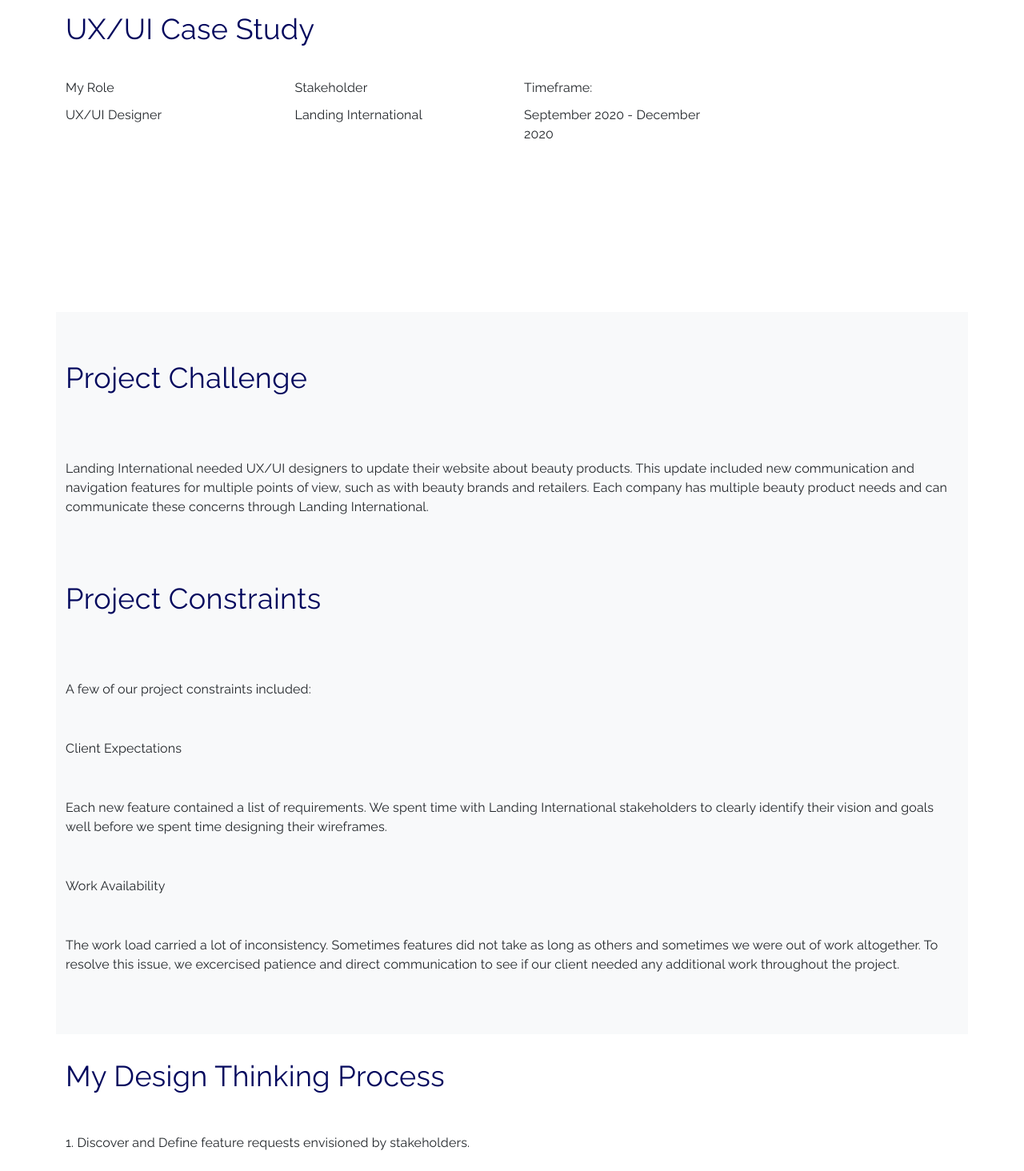
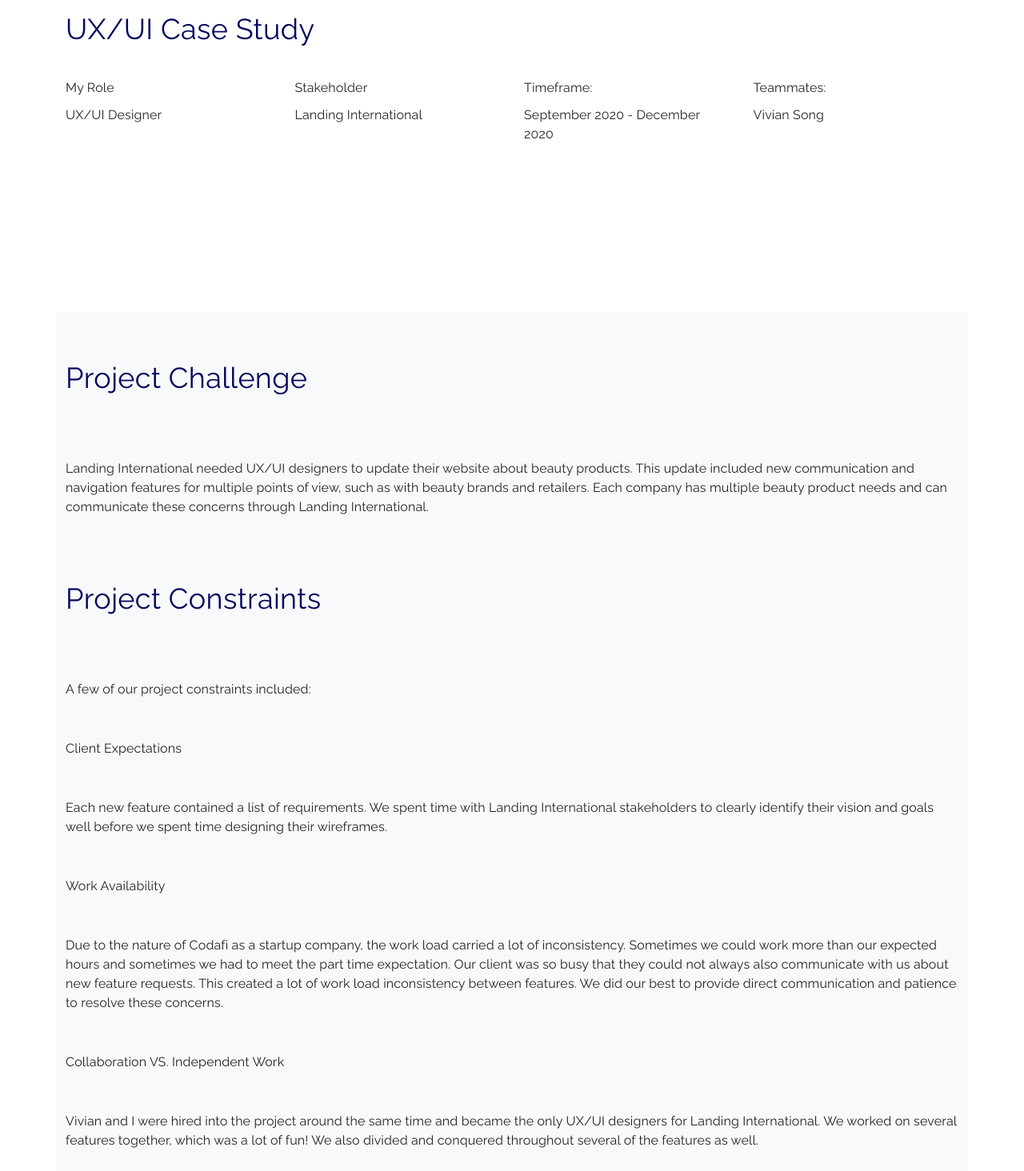
Before and after one commit to aubreyjonescreatives/ux-ui-portfolio, a React (Create React App) app: page /codafitechnology in a window 1280 px wide. Shown: the part 220-1684 px from the top of the page at 80% size. Built offline with nearby package versions, Linux system fonts and the light colour scheme.

Commit message:
updated CT case study

```diff
--- a/src/Pages/CT.js
+++ b/src/Pages/CT.js
@@ -211,6 +211,17 @@ const CT = () => {
 
 </Col>
 
+<Col sx={12} sm={6} md={4} xl={3}>
+<Typography sx={flcInfo}>
+  Teammates:
+</Typography>
+<Typography sx={flcInfo}>
+  Vivian Song
+</Typography>
+
+
+</Col>
+
 </Row>
 
 
@@ -239,10 +250,15 @@ their vision and goals well before we spent time designing their wireframes.</Ty
 <Typography sx={paragraphA}>
   Work Availability
 </Typography>
-<Typography sx={paragraphA}>The work load carried a lot of inconsistency. Sometimes features did not take as long as others and sometimes
-we were out of work altogether. To resolve this issue, we excercised patience and direct communication to see if our client needed any additional
-work throughout the project.</Typography>
-
+<Typography sx={paragraphA}>Due to the nature of Codafi as a startup company, the work load carried a lot of inconsistency. Sometimes we could work more than
+our expected hours and sometimes we had to meet the part time expectation. Our client was so busy that they could not always also communicate with us about new
+feature requests. This created a lot of work load inconsistency between features. We did our best to provide direct communication and patience to resolve these
+concerns.</Typography>
+<Typography sx={paragraphA}>
+  Collaboration VS. Independent Work
+</Typography>
+<Typography sx={paragraphA}>Vivian and I were hired into the project around the same time and became the only UX/UI designers for Landing International. We
+worked on several features together, which was a lot of fun! We also divided and conquered throughout several of the features as well.  </Typography>
 
 
 </Container>
@@ -296,7 +312,7 @@ work throughout the project.</Typography>
 
 </Col>
 <Col>
-<Typography sx={paragraphB}>We met with Landing International stakeholders to discover what they
+<Typography sx={paragraphB}>I met with Landing International stakeholders to discover what they
 wanted either designed or redesigned. Since they completed the research phase before I signed on to Codafi,
 Landing International provided us with Google Doc lists, Google Slides, sitemaps, and user flows for needed
 feature information.</Typography>
@@ -462,7 +478,7 @@ and needs with Landing International Stakeholders.</Typography>
 their information architecture needed updates as well. </Typography>
 <Typography sx={paragraphB}>Landing International's website contained several different points of view such as
 for retailers and brands. Their top navigation bar needed better consistency and accessibility so that their
-audience could find new features through faster user flows.</Typography>
+audience could find new features through faster user flows. I updated the layout to meet those needs.</Typography>
 
 <Row>
 <Col>
```
